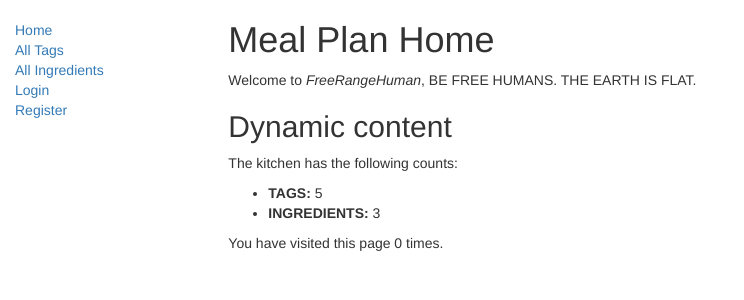
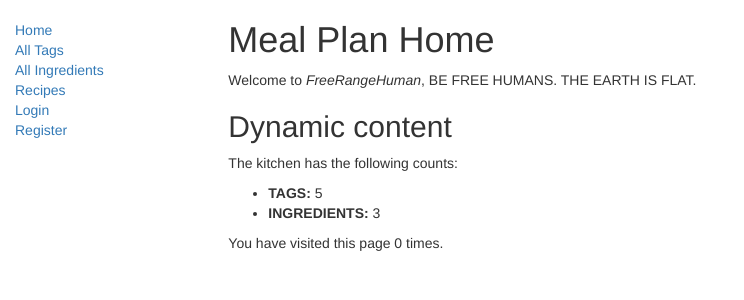
Before and after one commit to HershyKing/FreeRangeHuman, a Django app: page /dashboard/ in a window 1280 px wide. Shown: the top 300 px of the page, without its empty margins (0-744 px from the left). Run offline with Django 3.2, Linux system fonts and the light colour scheme; data comes from the database, SQL or seed files in the repository; both versions use the stored data as it was after the commit; some libraries are stand-ins or nearby versions.

Commit message:
All tests pass for the Recipe page

```diff
--- a/src/dashboard/templates/base_generic.html
+++ b/src/dashboard/templates/base_generic.html
@@ -23,6 +23,7 @@
                     <li><a href="{% url 'index' %}">Home</a></li>
                     <li><a href="{% url 'tags' %}">All Tags</a></li>
                     <li><a href="{% url 'ingredients' %}">All Ingredients</a></li>
+                    <li><a href="{% url 'recipes' %}">Recipes</a><li>
                     {% if user.is_authenticated %}
                     <li>User: {{ user.get_username }}</li>
                     <li><a href="{% url 'logout'%}?next=/dashboard/">Logout</a></li>
--- a/src/dashboard/templates/recipes.html
+++ b/src/dashboard/templates/recipes.html
@@ -2,7 +2,7 @@
 
 {% block content %}
   <body>
-    <h1>Boards</h1>
+    <h1>Recipes</h1>
 
     <table border="1">
       <thead>
--- a/src/dashboard/views.py
+++ b/src/dashboard/views.py
@@ -21,7 +21,7 @@ class IngredientListView(LoginRequiredMixin, generic.ListView):
 	model = Ingredient
 
 def RecipeView(request):
-    recipe = Recipe.objects.only('recipe_name')
+    recipes = Recipe.objects.only('recipe_name')
     return render(request, 'recipes.html', {'recipes': recipes})
 
 def url_redirect(request):
```
Also changed, not shown: src/dashboard/tests/test.py (+2 -2 lines), src/db.sqlite3.
